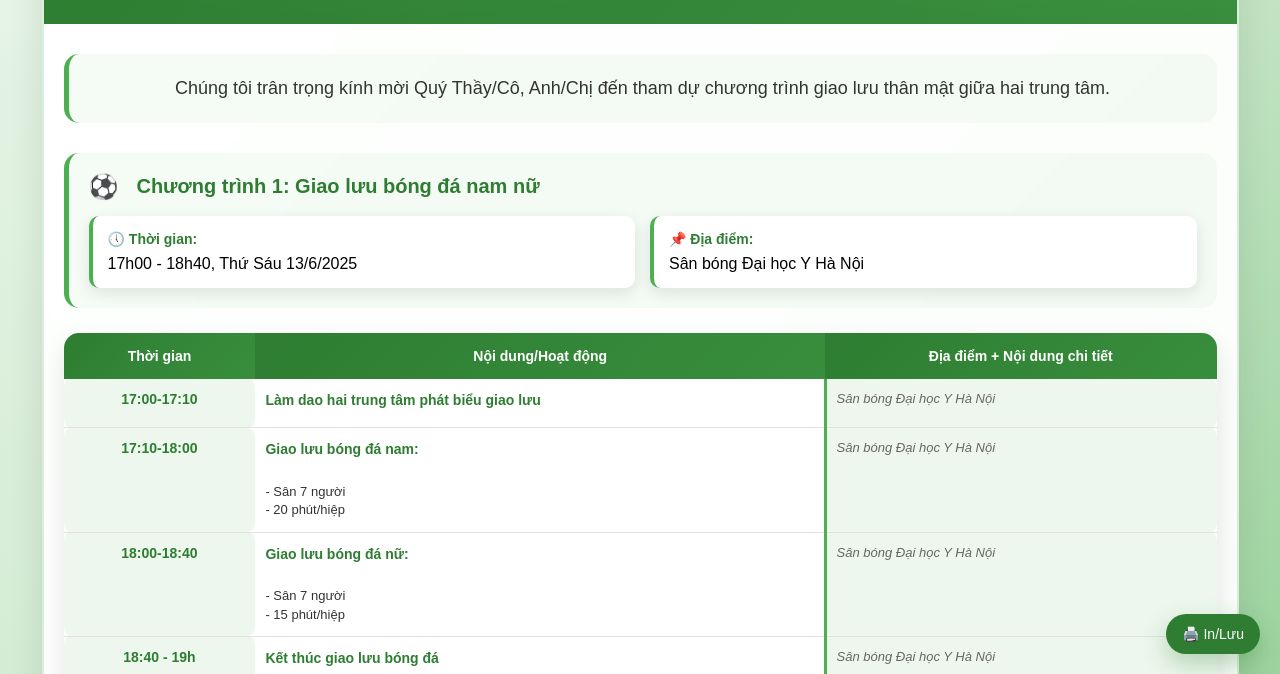
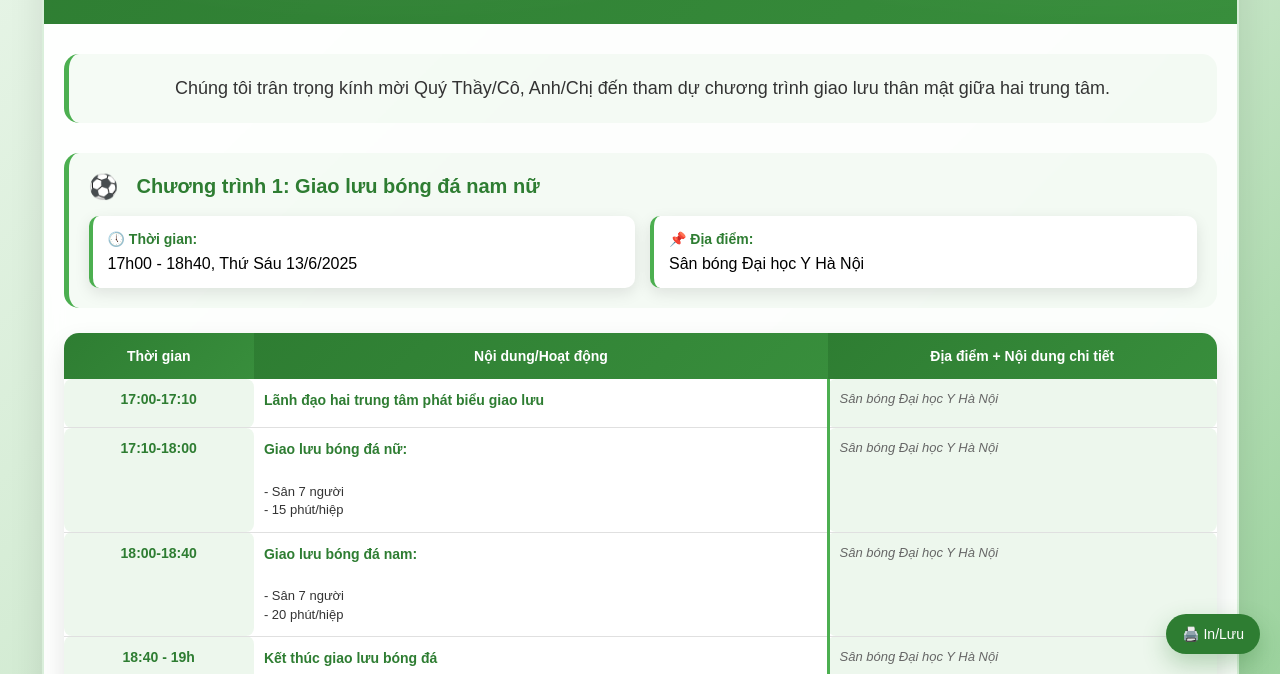
Before and after one commit to ducnguyen221/project, a plain HTML site: page Bach_Mai_Invitation.html in a window 1280 px wide. Shown: the part 126-800 px from the top of the page. Drawn offline with Linux system fonts and the light colour scheme.

Commit message:
Update Bach_Mai_Invitation.html

```diff
--- a/Bach_Mai_Invitation.html
+++ b/Bach_Mai_Invitation.html
@@ -478,25 +478,25 @@
                     <tr>
                         <td class="time-slot">17:00-17:10</td>
                         <td class="activity">
-                            <strong>Làm dao hai trung tâm phát biểu giao lưu</strong>
+                            <strong>Lãnh đạo hai trung tâm phát biểu giao lưu</strong>
                         </td>
                         <td class="location">Sân bóng Đại học Y Hà Nội</td>
                     </tr>
                     <tr>
                         <td class="time-slot">17:10-18:00</td>
                         <td class="activity">
-                            <strong>Giao lưu bóng đá nam:</strong><br>
+                            <strong>Giao lưu bóng đá nữ:</strong><br>
                             - Sân 7 người<br>
-                            - 20 phút/hiệp
+                            - 15 phút/hiệp
                         </td>
                         <td class="location">Sân bóng Đại học Y Hà Nội</td>
                     </tr>
                     <tr>
                         <td class="time-slot">18:00-18:40</td>
                         <td class="activity">
-                            <strong>Giao lưu bóng đá nữ:</strong><br>
+                            <strong>Giao lưu bóng đá nam:</strong><br>
                             - Sân 7 người<br>
-                            - 15 phút/hiệp
+                            - 20 phút/hiệp
                         </td>
                         <td class="location">Sân bóng Đại học Y Hà Nội</td>
                     </tr>
```
